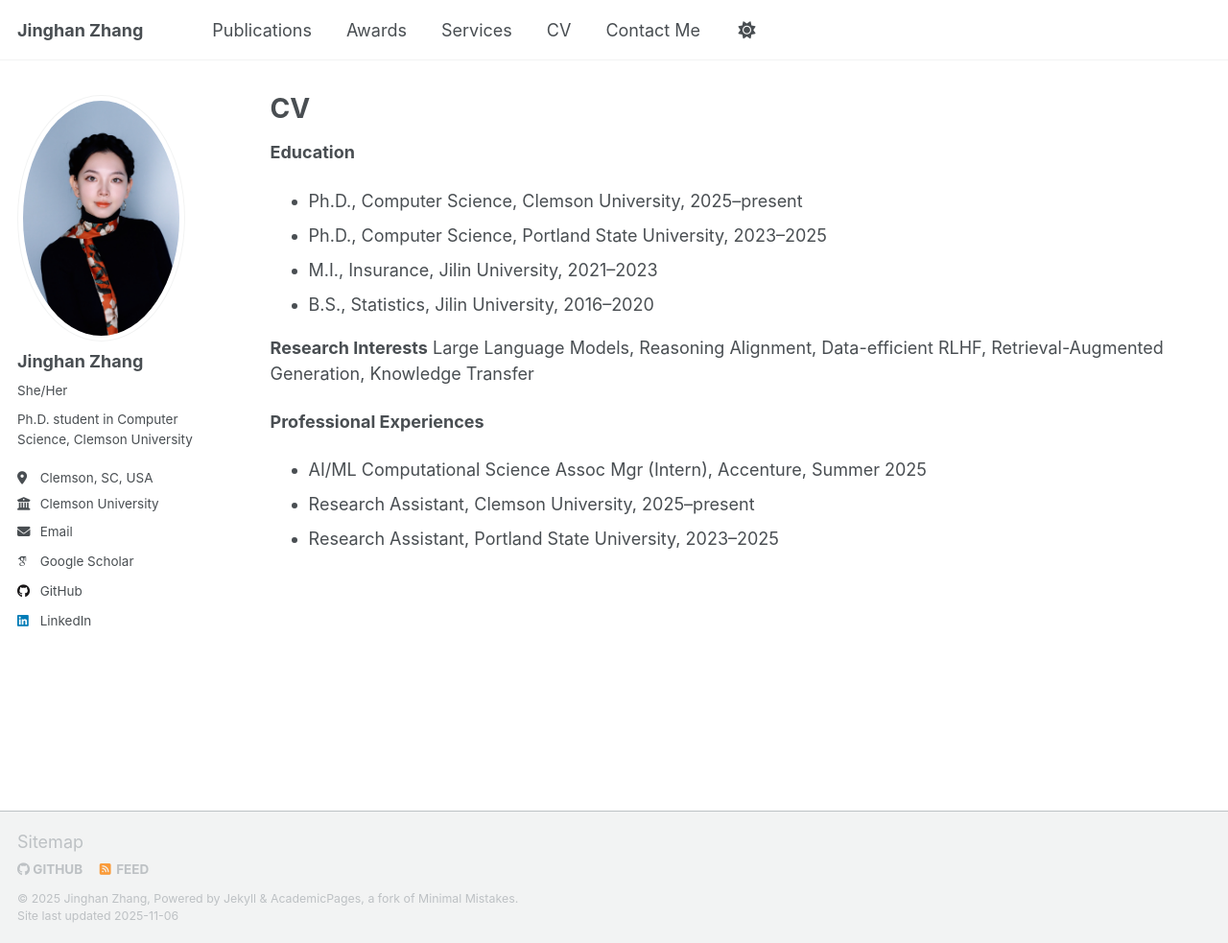
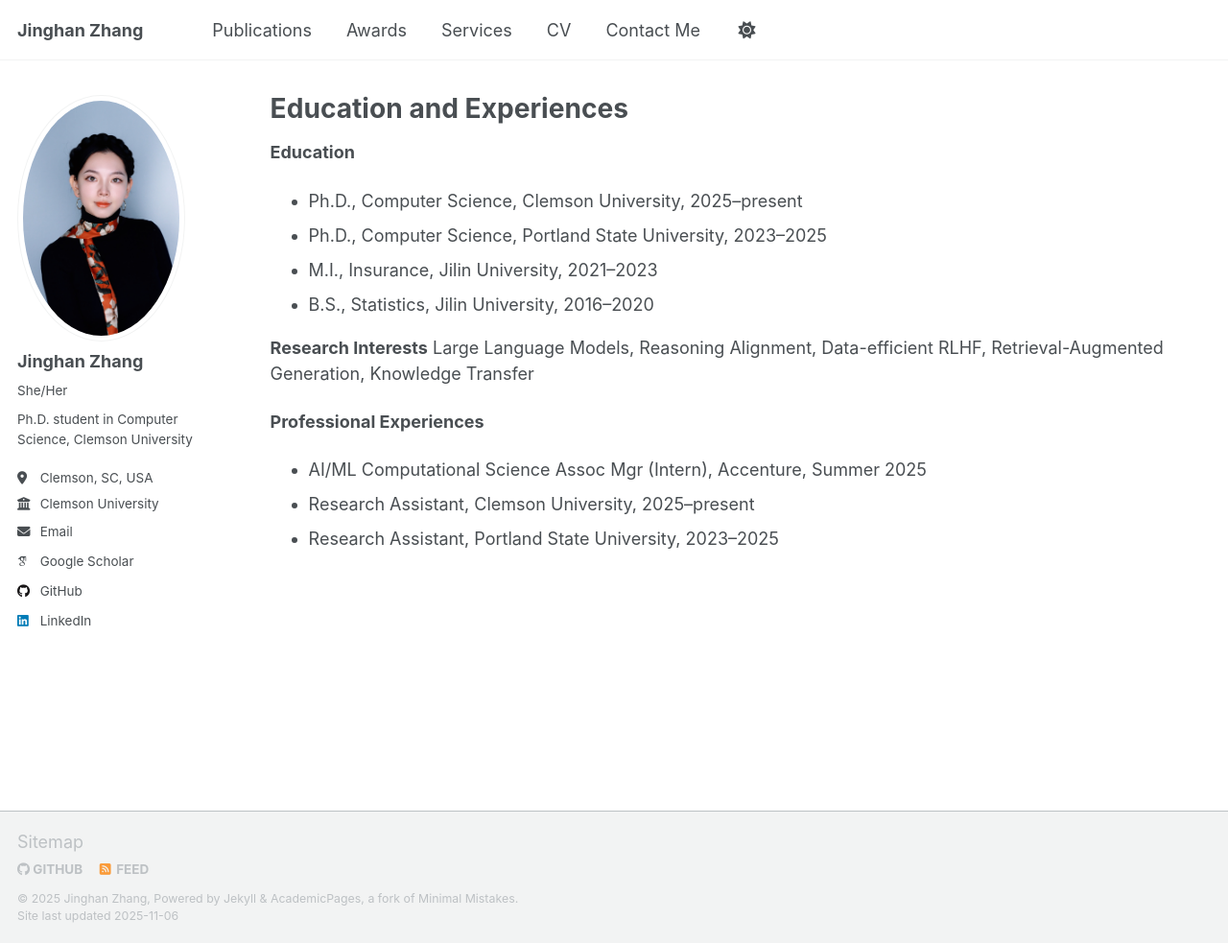
Before and after one commit to jinghanzhang1998/jinghanzhang1998.github.io, a Jekyll site: the page built from _pages/cv.md, in a window 1280 px wide and 983 px high. Shown: the whole window at 96% size. Built offline with Jekyll 4.4.1, drawn with Linux system fonts in a browser that asks for light colours; some web fonts are replaced; a script that is not in the unit is left out.

Commit message:
Rename CV title to 'Education and Experiences'

```diff
--- a/_pages/cv.md
+++ b/_pages/cv.md
@@ -1,6 +1,6 @@
 ---
 layout: archive
-title: "CV"
+title: "Education and Experiences"
 permalink: /cv/
 author_profile: true
 # redirect_from:
```
